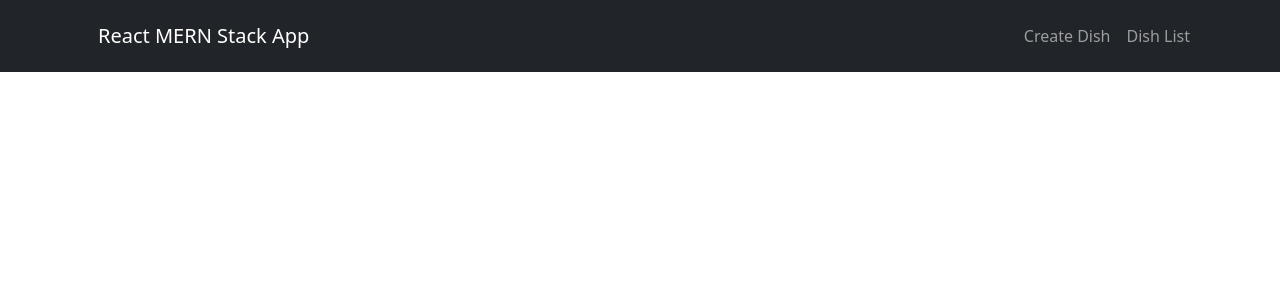
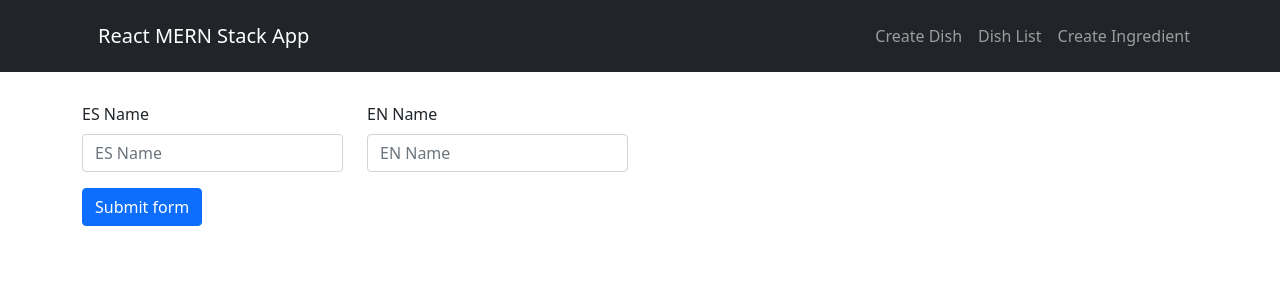
Before and after one commit to MarcosDolce23/dish-crud, a React (Create React App) app: page /create-ingredient in a window 1280 px wide. Shown: the top 300 px of the page. Built offline with nearby package versions, Linux system fonts and the light colour scheme.

Commit message:
Creo create-ingredient.component y agrego navegación

```diff
--- a/src/App.js
+++ b/src/App.js
@@ -22,6 +22,8 @@ import EditDish from
   "./Components/edit-dish.component";
 import DishList from
   "./Components/dish-list.component";
+import CreateIngredient from
+  "./Components/create-ingredient.component";
 
 // App Component
 const App = () => {
@@ -52,7 +54,16 @@ const App = () => {
                     Dish List
                   </Link>
                 </Nav>
+
+                <Nav>
+                  <Link to={"/create-ingredient"}
+                    className="nav-link">
+                    Create Ingredient
+                  </Link>
+                </Nav>
+
               </Nav>
+
             </Container>
           </Navbar>
         </header>
@@ -70,13 +81,15 @@ const App = () => {
                     element={<EditDish />} />
                   <Route path="/dish-list"
                     element={<DishList />} />
+                  <Route path="/create-ingredient"
+                    element={<CreateIngredient />} />
                 </Routes>
               </div>
             </Col>
           </Row>
         </Container>
       </div>
-    </Router>
+    </Router >
   );
 };
 
--- /dev/null
+++ b/src/Components/create-ingredient.component.js
@@ -0,0 +1,35 @@
+// CreateIngredient Component for add new ingredient
+import Axios from 'axios';
+import IngredientForm from './IngredientForm';
+
+const CreateIngredient = () => {
+    const formData = {
+        esName: '',
+        enName: ''
+    };
+
+    // onSubmit handler
+    const addIngredient = (formData) => {
+        Axios.post(
+            'http://localhost:4000/ingredients', formData )
+            .then(res => {
+                if (res.status === 200)
+                    alert('Ingredient successfully created')
+                else
+                    Promise.reject()
+            })
+            .catch(err => console.log('Error: ' + err))
+    }
+
+    // Return ingredient form
+    return (
+        <IngredientForm initialValues={formData}
+            onSubmit={addIngredient}
+        >
+            Create ingredient
+        </IngredientForm>
+    )
+}
+
+// Export CreateDish Component
+export default CreateIngredient;
```
